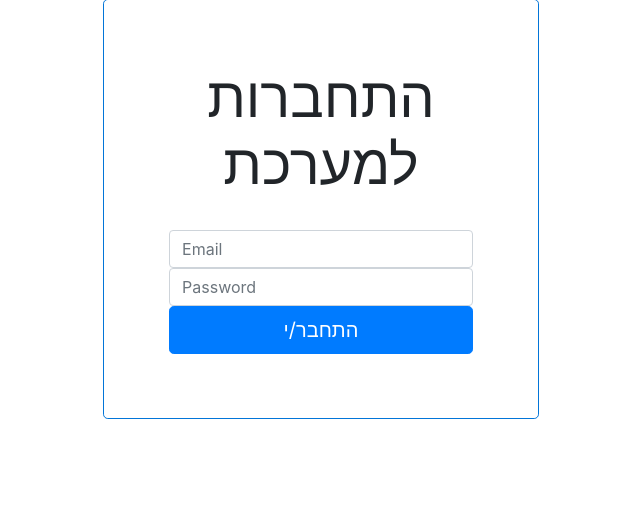
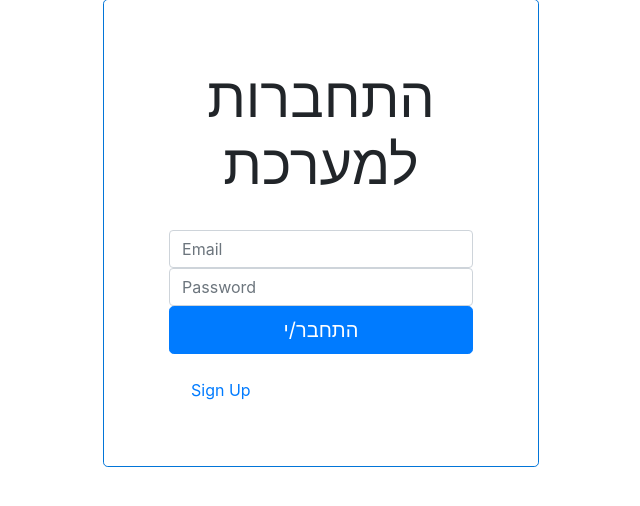
Before and after one commit to leorrose/B7Fun, a Django app: page / in a window 1280 px wide. Shown: the part 249-755 px from the top of the page, without its empty margins (319-959 px from the left). Run offline with Django 3.2, Linux system fonts and the light colour scheme; some libraries are stand-ins or nearby versions.

Commit message:
PM2020T17-1 continue UI

```diff
--- a/B7FunDjango/accounts/templates/accounts/login.html
+++ b/B7FunDjango/accounts/templates/accounts/login.html
@@ -25,6 +25,10 @@
                     <div class="col-1"></div>
                 </div>
             </form>
+            </br>
+            <div class="row text-center">
+                <a class="col-6" href="/accounts/signup/"> Sign Up </a>
+            </div>
         </div>
         <div class="col-1 col-lg-4"></div>
     </div>
--- a/B7FunDjango/accounts/templates/accounts/signup.html
+++ b/B7FunDjango/accounts/templates/accounts/signup.html
@@ -1,4 +1,4 @@
-{% extends 'basetemp.html' %}
+{% extends 'baseWithoutLogout.html' %}
     {%block content%}
     <title>Signup </title> </br>
     <h1>Signup</h1>
@@ -7,5 +7,4 @@
         {{form.as_p}}
         <input type = "submit" value="Signup">
     </form>
-
 {%endblock%}
```
